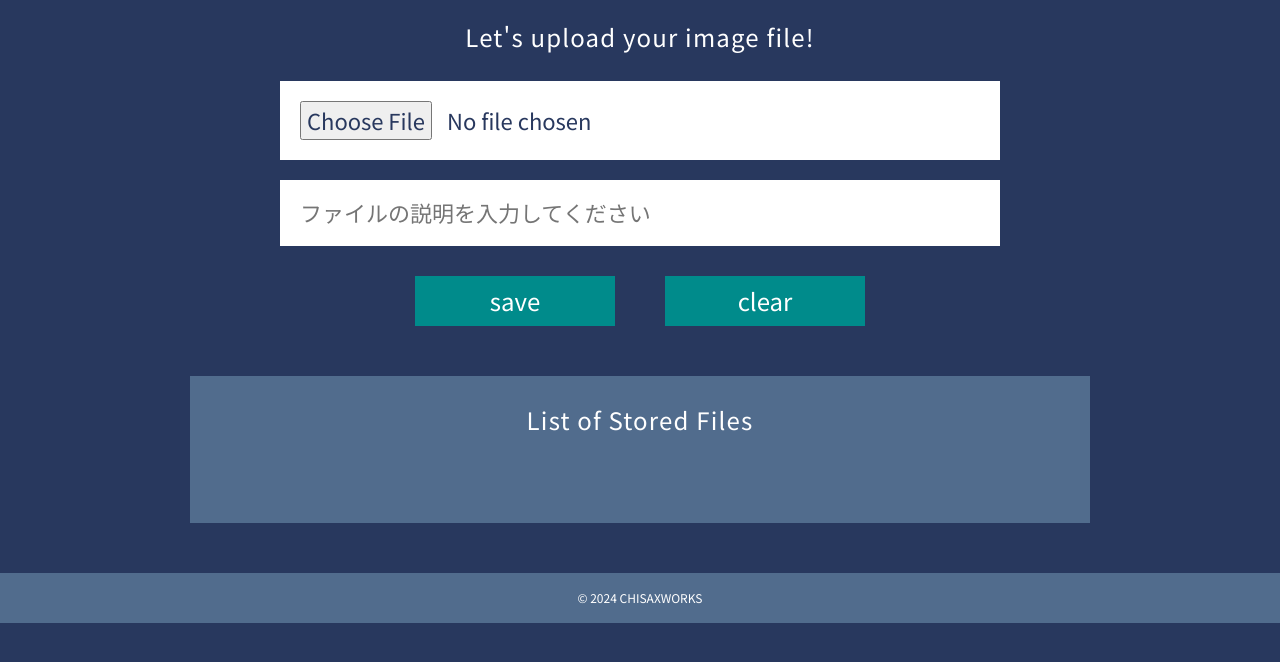
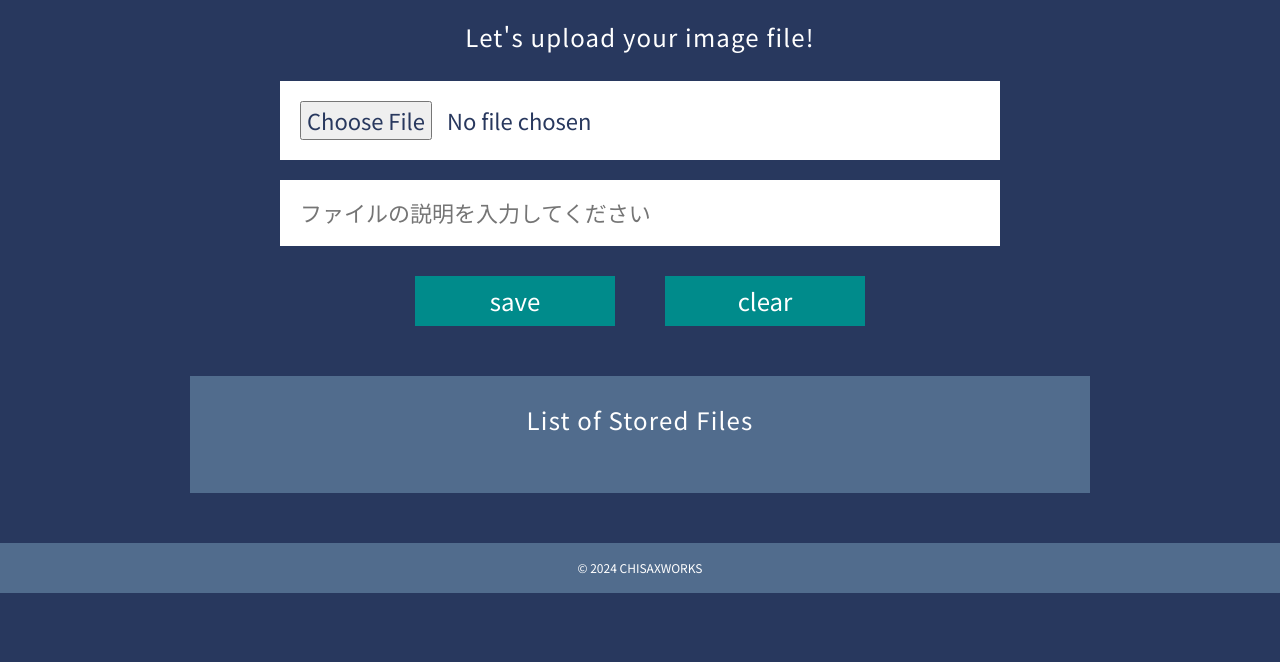
Before and after one commit to chisaxworks/gs_kadai03_memo, a plain HTML site: page index.html in a window 1280 px wide. Shown: the part 88-750 px from the top of the page. Drawn offline with nearby package versions, Linux system fonts and the light colour scheme; a web font is replaced by a local one.

Commit message:
微修正

```diff
--- a/css/style_img.css
+++ b/css/style_img.css
@@ -97,7 +97,7 @@ main {
     display: flex;
     flex-direction: column;
     row-gap: 30px;
-    padding: 30px;
+    padding: 0 30px 30px;
 }
 
 .item {
```
